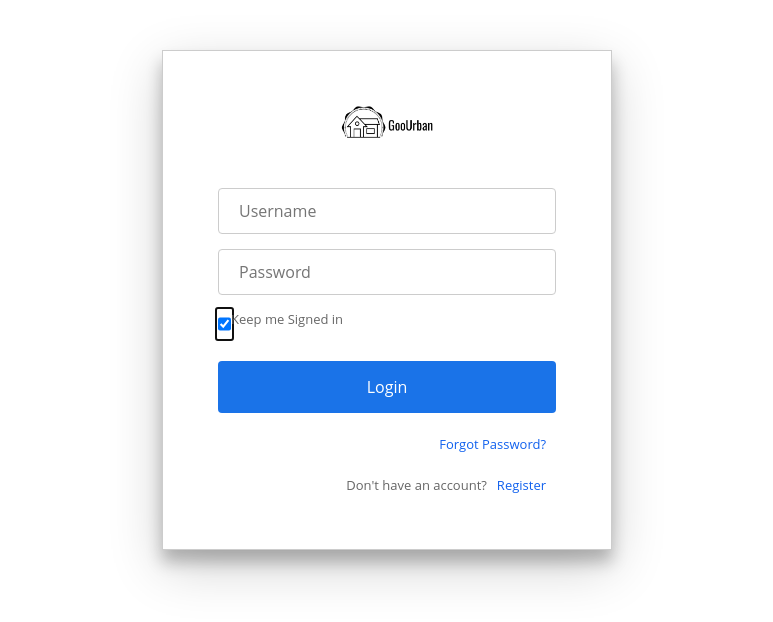
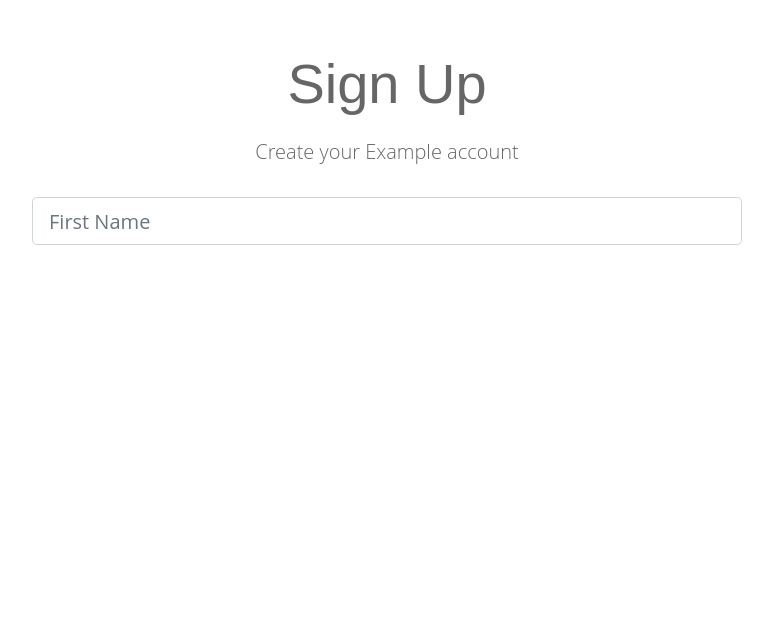
Before and after one commit to fromgopi/react-webpack-boilerplate, a React app: page / in a window 1280 px wide. Shown: the whole page, without its empty margins (253-1026 px from the left). Built offline with nearby package versions, Linux system fonts and the light colour scheme.

Commit message:
Made forms as interface.

```diff
--- a/src/components/App.js
+++ b/src/components/App.js
@@ -1,16 +1,13 @@
 import React, {Component} from 'react';
-import Header from "./layout/Header";
-import Model from "./layout/Model";
-import Form from "./common/Form";
-import Example from "./Example";
 import Login from "./auth/Login";
+import Register from "./auth/Register";
 
 class App extends Component {
     render() {
         return (
             <div>
                 <div className="container">
-                    <Login/>
+                    <Register/>
                 </div>
             </div>
         );
--- a/src/components/auth/Login.js
+++ b/src/components/auth/Login.js
@@ -11,10 +11,11 @@
 	  username: "",
 	  email: "",
 	  password: "",
-	  keepSignedIn: true,
+	  keepSignedIn: false,
 	  register: false,
 	  userType: 0
 	};
+	this.handleChange = this.handleChange.bind(this);
   }
 
   handleChange = event => {
@@ -39,6 +40,7 @@
 
   render() {
 	const hideClass = this.state.register ? "hide-sign-in" : "hide-sign-up";
+	console.log(hideClass)
 	const btnName = this.state.register ? "Register" : "Login";
 	return (
 	<div className="login-wrap">
@@ -50,17 +52,42 @@
 				<form onSubmit={this.handleSubmit}>
 					<div className="fields-wrap">
 						<FormGroup>
-							<input id="username" required autoFocus type="text" placeholder="Username" value={this.state.username} onChange={this.handleChange}/>
+							<input
+								id="username"
+								required autoFocus
+								type="text"
+								placeholder="Username"
+								value={this.state.username}
+								onChange={this.handleChange}
+							/>
 						</FormGroup>
 						<FormGroup className={"sign-up-fields " + hideClass}>
-							<input id="email" required autoFocus type="email" placeholder="Email" value={this.state.email} onChange={this.handleChange}/>
+							<input
+								id="email"
+								required autoFocus
+								type="email"
+								placeholder="Email"
+								value={this.state.email}
+								onChange={this.handleChange}
+							/>
 						</FormGroup>
 						<FormGroup>
-							<input id="password" required type="password" placeholder="Password" pattern = "(?=^.{6,}$).*$" title = "Min 6 characters" value={this.state.password} onChange={this.handleChange}/>
+							<input
+								id="password"
+								required
+								type="password"
+								placeholder="Password"
+								pattern = "(?=^.{6,}$).*$"
+								title = "Min 6 characters"
+								value={this.state.password}
+								onChange={this.handleChange}
+							/>
 						</FormGroup>
 						<FormGroup className={"checkbox-wrap sign-in-fields " + hideClass}>
-							<input id="keepSignedIn" autoFocus type="checkbox" checked={this.state.keepSignedIn} onChange={this.handleChange}/>
-							<label htmlFor="keepSignedIn" className="checkbox-label"><span>Keep me Signed in</span></label>
+							<input id="keepSignedIn" autoFocus type="checkbox" defaultChecked={this.state.keepSignedIn} onChange={this.handleChange}/>
+							<label htmlFor="keepSignedIn" className="checkbox-label">
+								<span>Keep me signed in</span>
+							</label>
 						</FormGroup>
 						<FormGroup className={"checkbox-wrap sign-up-fields " + hideClass}>
 							<input id="consumer" type="radio" name="usertype" className="consumer" value="0" checked={this.state.userType === 0} onChange={this.handleTypeChange}/><label htmlFor="consumer" className="checkbox-label">User</label>
--- /dev/null
+++ b/src/components/auth/Register.js
@@ -0,0 +1,55 @@
+import React, {Component} from 'react';
+import TextFieldGroup from "../common/TextFieldGroup";
+
+class Register extends Component {
+
+    constructor() {
+        super();
+        this.state = {
+            firstName: '',
+            lastName: '',
+            email: '',
+            username: '',
+            password: '',
+            is_active: 1,
+            errors: {}
+        }
+        this.onChange = this.onChange.bind();
+        this.onSubmit = this.onSubmit.bind();
+    }
+
+    onChange(e) {
+        this.setState({[e.target.name]: e.target.value})
+    }
+
+    onSubmit(e) {
+        e.preventDefault();
+        console.log(this.state);
+    }
+
+    render() {
+        return (
+            <div className="register">
+                <div className="container">
+                    <div className="row">
+                        <div className="col-md-8 m-auto">
+                            <h1 className="display-4 text-center">Sign Up</h1>
+                            <p className="lead text-center">Create your Example account</p>
+                            <form noValidate onSubmit={this.onSubmit}>
+                                <TextFieldGroup
+                                    placeholder='First Name'
+                                    name='first_name'
+                                    type='name'
+                                    value={this.state.firstName}
+                                    onChange={this.onChange}
+                                />
+                            </form>
+                        </div>
+                    </div>
+                </div>
+            </div>
+        );
+    }
+}
+
+export default Register;
--- /dev/null
+++ b/src/components/common/TextFieldGroup.js
@@ -0,0 +1,51 @@
+import React from 'react';
+import classnames from 'classnames';
+import PropTypes from 'prop-types';
+
+const TextFieldGroup = ({
+    name,
+    placeholder,
+    value,
+    required,
+    type,
+    info,
+    error,
+    onChange,
+    disabled
+}) => {
+    return (
+        <div className="form-group">
+            <input
+                type={type}
+                className={classnames('form-control form-control-lg', {
+                    'is-invalid': error
+                })}
+                name={name}
+                required={required}
+                placeholder={placeholder}
+                value={value}
+                onChange={onChange}
+                disabled={disabled}
+            />
+            {info && <small className="form-text text-muted">{info}</small>}
+            {error && <div className="invalid-feedback">{error}</div>}
+        </div>
+    );
+};
+
+TextFieldGroup.protoTypes = {
+    name: PropTypes.string.isRequired,
+    placeholder: PropTypes.string,
+    value: PropTypes.string.isRequired,
+    info: PropTypes.string,
+    error: PropTypes.string,
+    type: PropTypes.string.isRequired,
+    onChange: PropTypes.func.isRequired,
+    disabled: PropTypes.string
+};
+
+TextFieldGroup.defaultPropTypes = {
+    type: 'text'
+};
+
+export default TextFieldGroup;
--- a/src/styles/login/Login.scss
+++ b/src/styles/login/Login.scss
@@ -48,7 +48,8 @@
 }
 .checkbox-label {
 	font-size: small;
-	padding-right: 10px;
+	margin-left: 6px;
+	margin-bottom: -3px;
 }
 button[type=submit] {
   width: 100%;
```
Also changed, not shown: package.json (+5 -3 lines), 1 other file.
